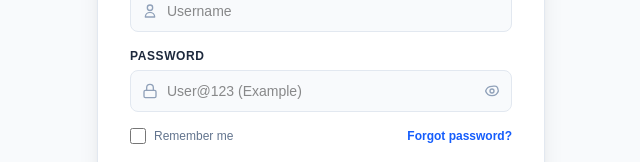
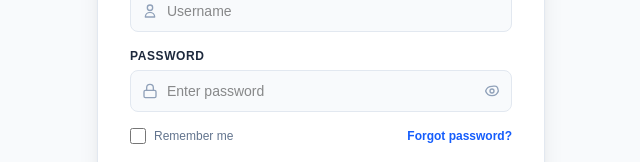
Before and after one commit to nitikavats23/Meter-Reading-NLDC, a Next.js app: page /login in a window 1280 px wide. Shown: the part 400-562 px from the top of the page, without its empty margins (319-959 px from the left). Built offline with nearby package versions, Linux system fonts and the light colour scheme; no server answers.

Commit message:
password changed

```diff
--- a/app/login/page.tsx
+++ b/app/login/page.tsx
@@ -24,28 +24,14 @@ export default function LoginPage() {
   const [rememberMe, setRememberMe] = useState(false);
   const [captchaToken, setCaptchaToken] = useState("");
   const [loading, setLoading] = useState(false);
-  const [passwordError, setPasswordError] = useState("");
 
   const recaptchaRef = useRef<ReCAPTCHA>(null);
   const router = useRouter();
 
-  // Password Validation Logic
-  const validatePassword = (pw: string) => {
-    const regex = /^(?=.*[a-z])(?=.*[A-Z])(?=.*\d)(?=.*[@$!%*?&])[A-Za-z\d@$!%*?&]{8,}$/;
-    return regex.test(pw);
-  };
-
   const handleLogin = async (e: React.FormEvent) => {
     e.preventDefault();
-    setPasswordError("");
 
-    // 1. Password Check
-    if (!validatePassword(password)) {
-      setPasswordError("Password must have: Capital, Small, Number & Special Char (Min. 8)");
-      return;
-    }
-
-    // 2. CAPTCHA Check
+    // 1. CAPTCHA Check
     if (!captchaToken) {
       alert("Please complete the CAPTCHA");
       return;
@@ -113,7 +99,7 @@ export default function LoginPage() {
             style={{ transform: mode === "email" ? "translateX(calc(100%))" : "translateX(0)", left: "4px" }}
           />
           {(["username", "email"] as LoginMode[]).map((m) => (
-            <button key={m} type="button" onClick={() => { setMode(m); setIdentifier(""); setPasswordError(""); }}
+            <button key={m} type="button" onClick={() => { setMode(m); setIdentifier(""); }}
               className={`flex-1 py-2 text-xs font-semibold rounded-md relative z-10 transition-colors capitalize
                 ${mode === m ? "text-blue-600" : "text-slate-400 hover:text-slate-600"}`}>
               {m}
@@ -163,13 +149,10 @@ export default function LoginPage() {
               <input
                 type={showPassword ? "text" : "password"}
                 value={password}
-                onChange={(e) => {
-                   setPassword(e.target.value);
-                   if(passwordError) setPasswordError(""); // Typing par error hide karein
-                }}
-                placeholder="User@123 (Example)"
+                onChange={(e) => setPassword(e.target.value)}
+                placeholder="Enter password"
                 required
-                className={`w-full bg-slate-50 border rounded-lg pl-9 pr-9 py-2.5 text-sm outline-none transition-all ${passwordError ? 'border-red-500 focus:ring-red-500/20' : 'border-slate-200 focus:border-blue-500 focus:ring-blue-500/20'}`}
+                className="w-full bg-slate-50 border border-slate-200 rounded-lg pl-9 pr-9 py-2.5 text-sm outline-none transition-all focus:border-blue-500 focus:ring-2 focus:ring-blue-500/20"
               />
               <button type="button" onClick={() => setShowPassword(!showPassword)}
                 className="absolute right-3 top-1/2 -translate-y-1/2 text-slate-400 hover:text-slate-600 transition-colors">
@@ -185,12 +168,6 @@ export default function LoginPage() {
                 )}
               </button>
             </div>
-            {/* Error Message UI */}
-            {passwordError && (
-              <p className="mt-1 text-[10px] text-red-500 font-medium animate-pulse">
-                {passwordError}
-              </p>
-            )}
           </div>
 
           {/* Remember + Forgot Links */}
```
